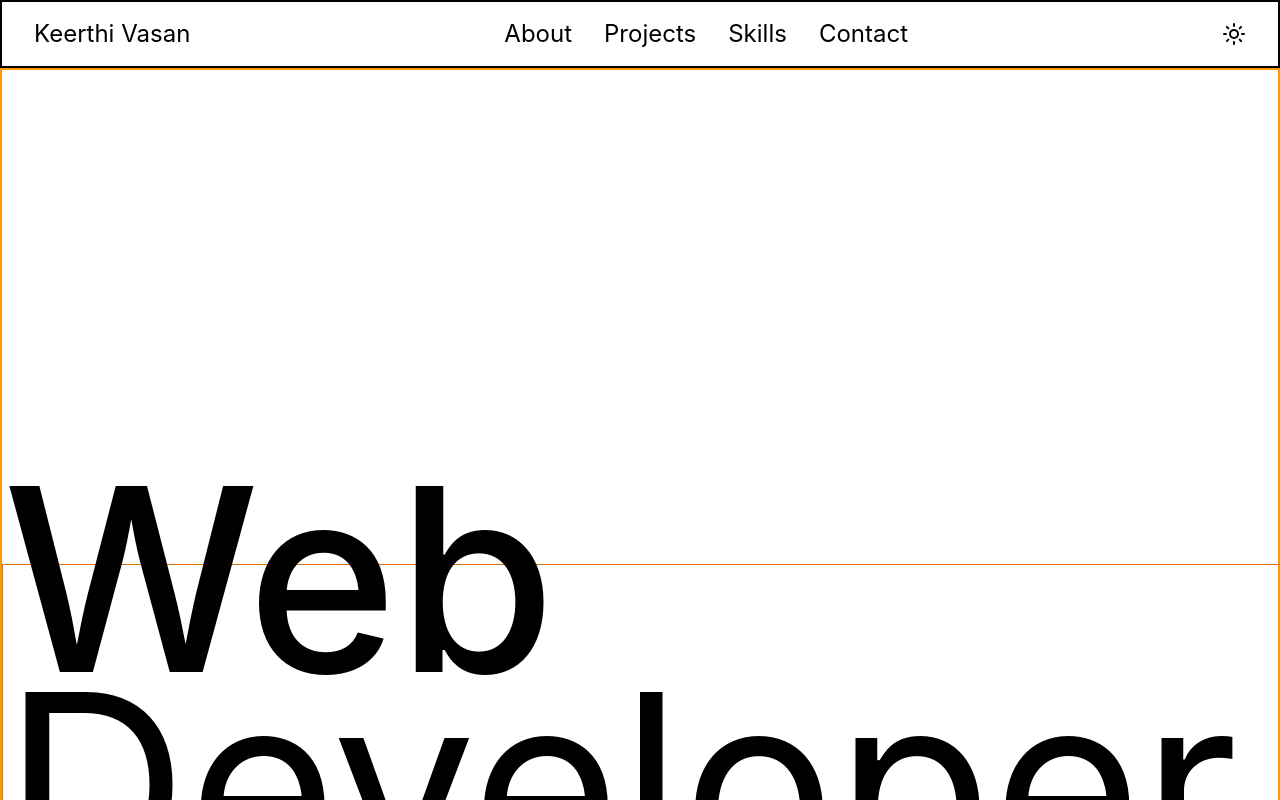
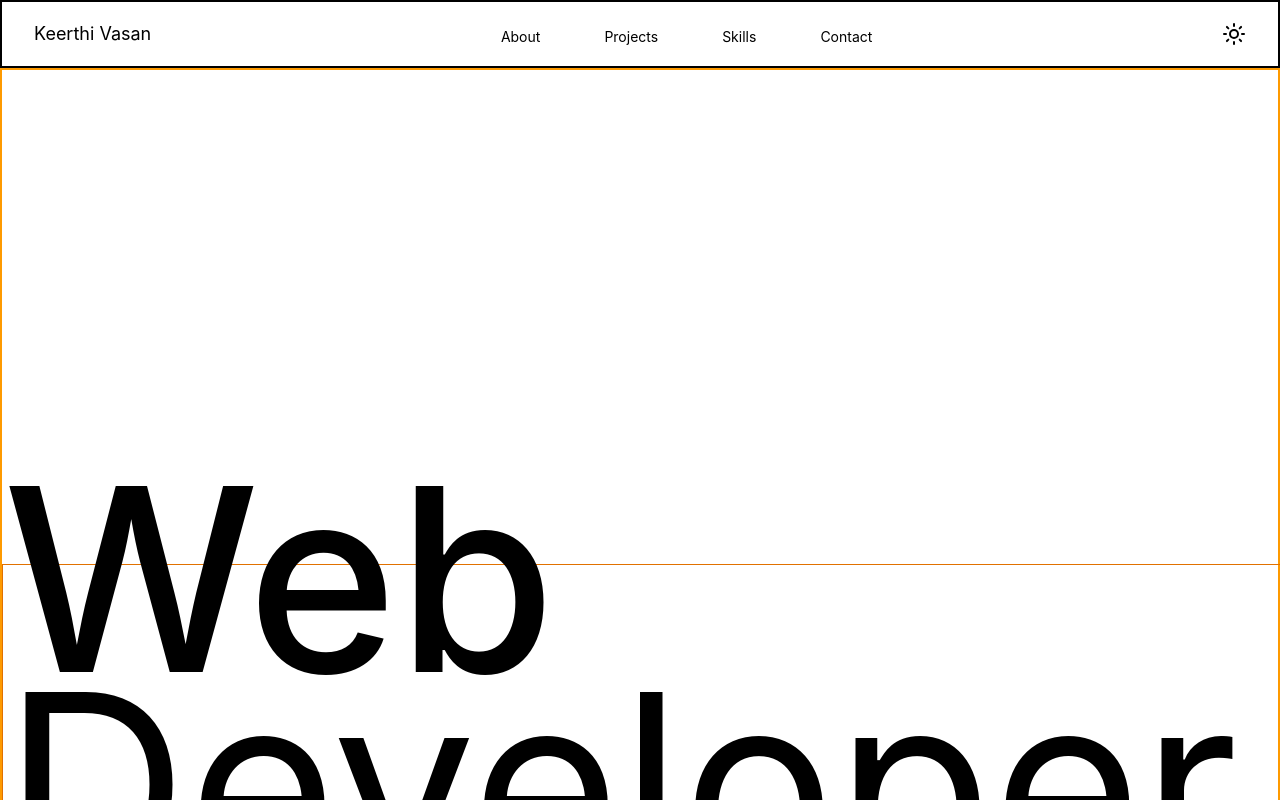
Before and after one commit to keerthivasan-mp4/Portfolio, a React (Vite) app: page / in a window 1280 px wide. Shown: the top 800 px of the page. Built offline with nearby package versions, Linux system fonts and the light colour scheme.

Commit message:
added minor style: now the active link will we enclosed in angled bracket. and reduced the text size

```diff
--- a/src/Component/NavBar.tsx
+++ b/src/Component/NavBar.tsx
@@ -1,42 +1,74 @@
 import { Sun } from "lucide-react";
+import { useState } from "react";
+
 
 export default function NavBar() {
-
   const navLinks = [
     { name: "About", href: "#about" },
-    { name: "Projects", href: "#projects" },
+    { name: "Projects", href: "#project" },
     { name: "Skills", href: "#skills" },
     { name: "Contact", href: "#contact" },
   ];
 
+  const [activeLink, setActiveLink] = useState();
+
   return (
-    <nav className="w-full border-2 ">
-
-      <div className="mx-auto flex h-16  items-center justify-between px-8 ">
+    <nav className="w-full border-2">
+      <div className="mx-auto flex h-16 items-center justify-between px-8">
 
         {/* Name */}
-        <div className="shrink-0 justify-items-start ">
-          <span className="text-2xl ">
+        <div className="shrink-0 justify-items-start">
+          <span className="text-lg">
             Keerthi Vasan
           </span>
         </div>
 
         {/* Navigation Links */}
-        <div className="hidden items-center gap-8 md:flex">
-          {navLinks.map((link) => (
-            <a
-              key={link.name}
-              href={link.href}
-              className="text-2xl  transition-colors hover:text-blue-500"
-            >
-              {link.name}
-            </a>
-          ))}
+        <div className="hidden items-center gap-16 md:flex">
+          {navLinks.map((link) => {
+            const isActive = activeLink === link.name;
+
+            return (
+              <a
+                key={link.name}
+                href={link.href}
+                className="text-sm transition-colors transition-colors duration-300 hover:text-blue-500 md:text-sm lg:text-sm"
+                onClick={(e) => {
+                  e.preventDefault();
+                  setActiveLink(link.name); // Fixed: update state with the clicked link name
+                }}
+              >
+                <span
+                  className={`inline-block transition-all duration-300 ease-out origin-right ${
+                    isActive
+                      ? "opacity-100 scale-100 translate-x-0 mr-1"
+                      : "opacity-0 scale-75 -translate-x-2 w-0 overflow-hidden"
+                  }`}
+                >
+                  &lt;
+                </span>
+
+                {/* Link Name */}
+                <span>{link.name}</span>
+
+                {/* Closing Bracket with transition */}
+                <span
+                  className={`inline-block transition-all duration-300 ease-out origin-left ${
+                    isActive
+                      ? "opacity-100 scale-100 translate-x-0 ml-1"
+                      : "opacity-0 scale-75 translate-x-2 w-0 overflow-hidden"
+                  }`}
+                >
+                  &gt;
+                </span>
+              </a>
+            );
+          })}
         </div>
 
         {/* Theme Button */}
         <button>
-          <Sun className="text-2xl"/>
+          <Sun className="text-2xl" />
         </button>
 
       </div>
```
Also changed, not shown: 1 other file (tests, documents, lock files or other folders).
